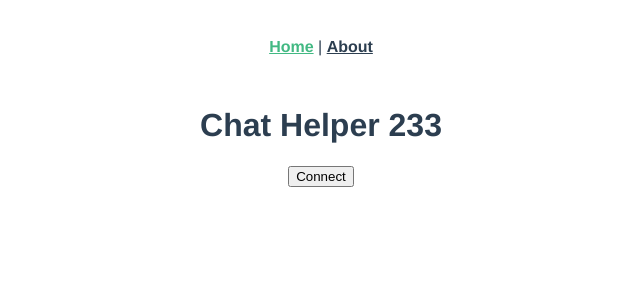
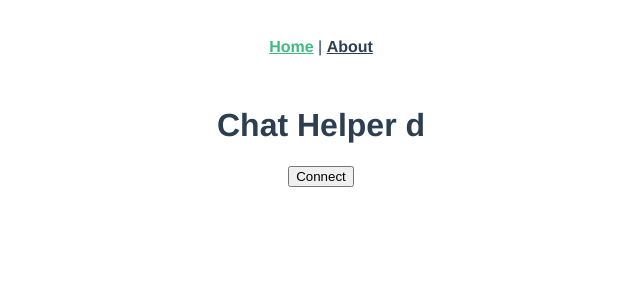
Before and after one commit to devforagirl/ChatHelperFE2, a Vue app: page /#/ in a window 1280 px wide. Shown: the top 300 px of the page, without its empty margins (319-959 px from the left). Built offline with nearby package versions, Linux system fonts and the light colour scheme.

Commit message:
update d

```diff
--- a/src/views/HomeView.vue
+++ b/src/views/HomeView.vue
@@ -1,6 +1,6 @@
 <template>
   <div>
-    <h1>Chat Helper 233</h1>
+    <h1>Chat Helper d</h1>
     <div v-if="!socketConnected">
       <button @click="connectSocket">Connect</button>
     </div>
@@ -13,12 +13,10 @@
 
 <script>
 import io from 'socket.io-client';
-// import HelloWorld from "@/components/HelloWorld.vue";
 
 export default {
   name: 'HomeView',
   components: {
-    // HelloWorld,
   },
   data() {
     return {
@@ -27,6 +25,7 @@ export default {
   },
   methods: {
     connectSocket() {
+      console.log('process.env.VUE_APP_BACKEND_URL d->', process.env.VUE_APP_BACKEND_URL);
       this.socket = io(process.env.VUE_APP_BACKEND_URL);
       this.socket.on('connect', () => {
         console.log('Connected to server');
--- a/vue.config.js
+++ b/vue.config.js
@@ -1,4 +1,4 @@
-const { defineConfig } = require("@vue/cli-service");
+const { defineConfig } = require('@vue/cli-service')
 module.exports = defineConfig({
   transpileDependencies: true,
-});
+})
```
Also changed, not shown: 1 other file (tests, documents, lock files or other folders).
